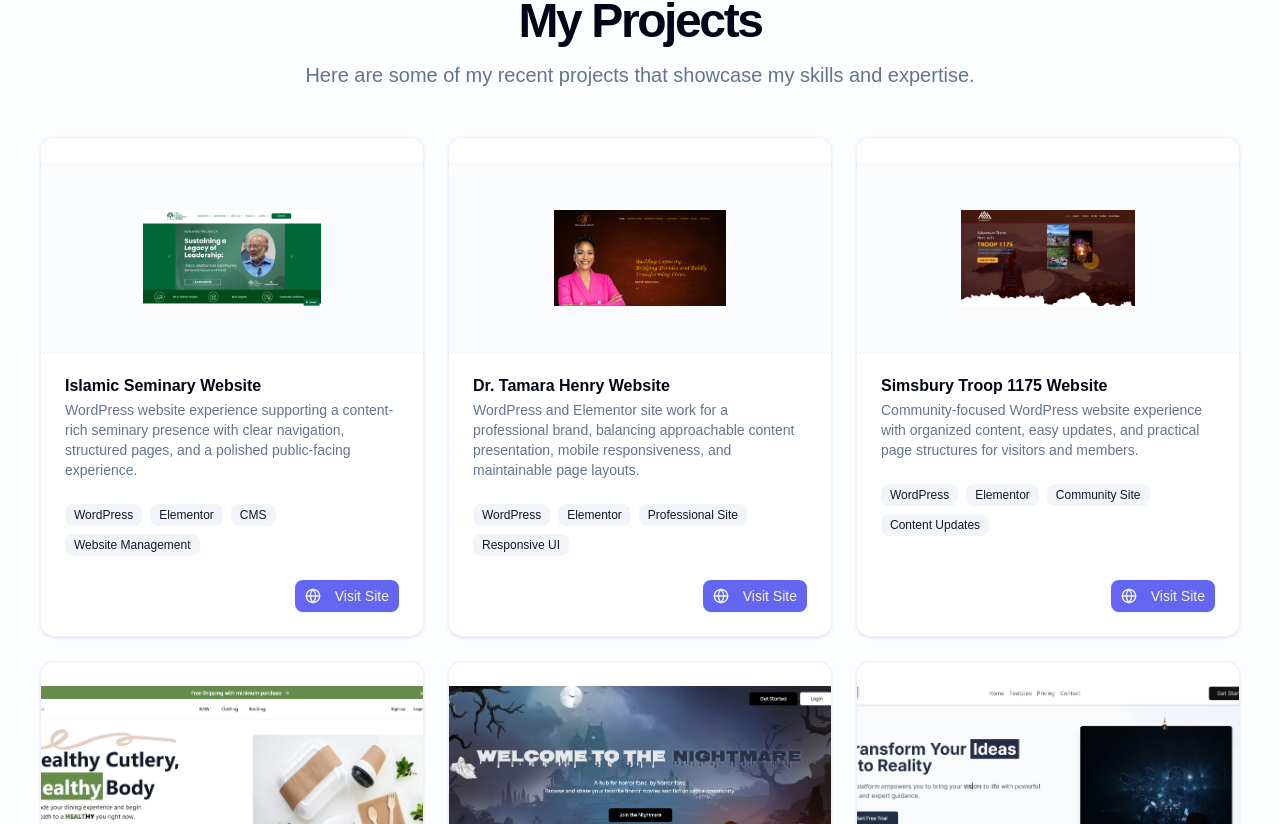
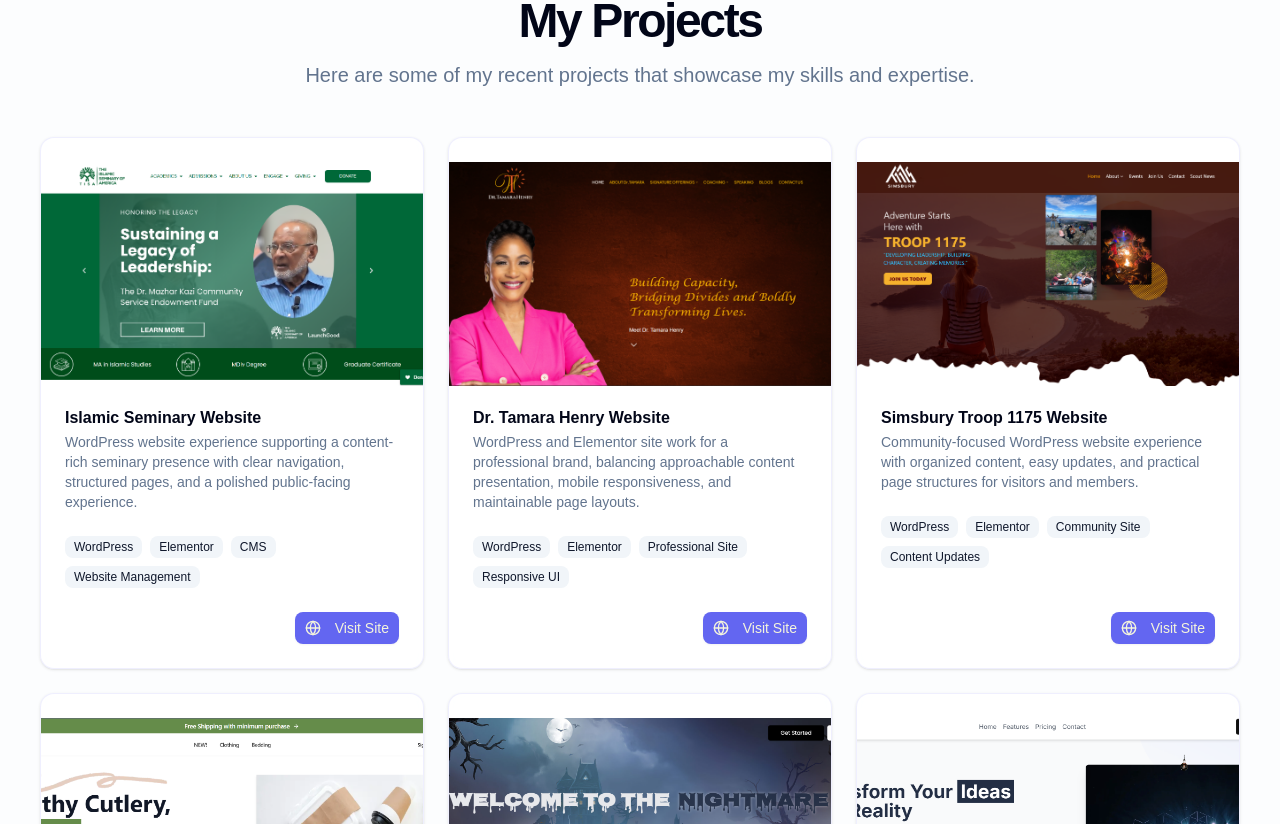
Before and after one commit to abelxo19/porifolio-site, a Next.js app: page / in a window 1280 px wide. Shown: the part 1836-2660 px from the top of the page. Built offline with nearby package versions, Linux system fonts and the light colour scheme; no server answers.

Commit message:
refactor: Remove imageMode property from project entries and adjust card height

```diff
--- a/components/project.tsx
+++ b/components/project.tsx
@@ -16,7 +16,6 @@
     tags: ["WordPress", "Elementor", "CMS", "Website Management"],
     primaryLink: "https://islamicseminary.us",
     primaryLabel: "Visit Site",
-    imageMode: "icon",
   },
   {
     title: "Dr. Tamara Henry Website",
@@ -26,7 +25,6 @@
     tags: ["WordPress", "Elementor", "Professional Site", "Responsive UI"],
     primaryLink: "https://drtamarahenry.com/",
     primaryLabel: "Visit Site",
-    imageMode: "icon",
   },
   {
     title: "Simsbury Troop 1175 Website",
@@ -36,7 +34,6 @@
     tags: ["WordPress", "Elementor", "Community Site", "Content Updates"],
     primaryLink: "https://simsburytroop1175.org",
     primaryLabel: "Visit Site",
-    imageMode: "icon",
   },
   {
     title: "E-Commerce Platform",
@@ -124,15 +121,13 @@
         style={{ transitionDelay: `${index * 100}ms` }}
       >
         <Card className="overflow-hidden h-full transition-all duration-300 hover:shadow-lg hover:-translate-y-1 backdrop-blur-sm bg-background/80 border-primary/10">
-          <div className="relative h-48 w-full overflow-hidden bg-secondary/40">
+          <div className="relative h-56 w-full overflow-hidden bg-secondary/40">
             <Image
               src={project.image || "/placeholder.svg"}
               alt={project.title}
               fill
               sizes="(min-width: 1024px) 33vw, (min-width: 768px) 50vw, 100vw"
-              className={`transition-transform duration-500 hover:scale-105 ${
-                project.imageMode === "icon" ? "object-contain p-12" : "object-cover"
-              }`}
+              className="object-cover object-top transition-transform duration-500 hover:scale-105"
             />
           </div>
           <CardHeader>
```
